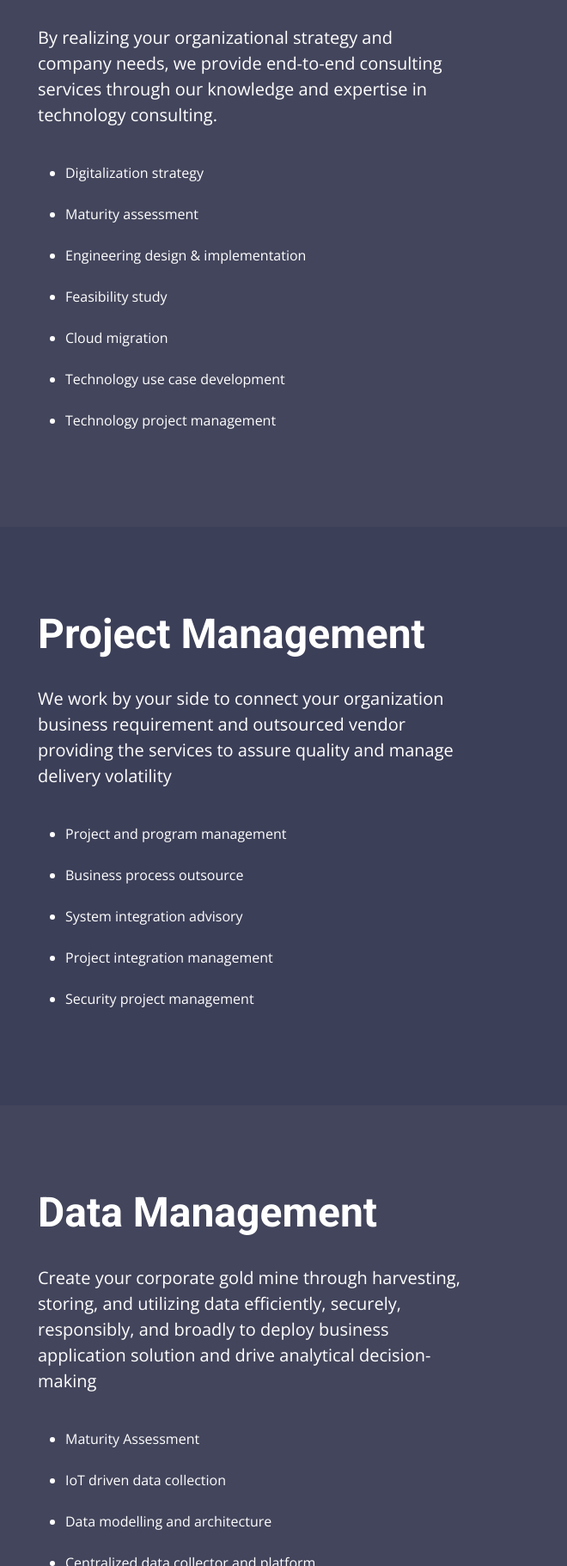
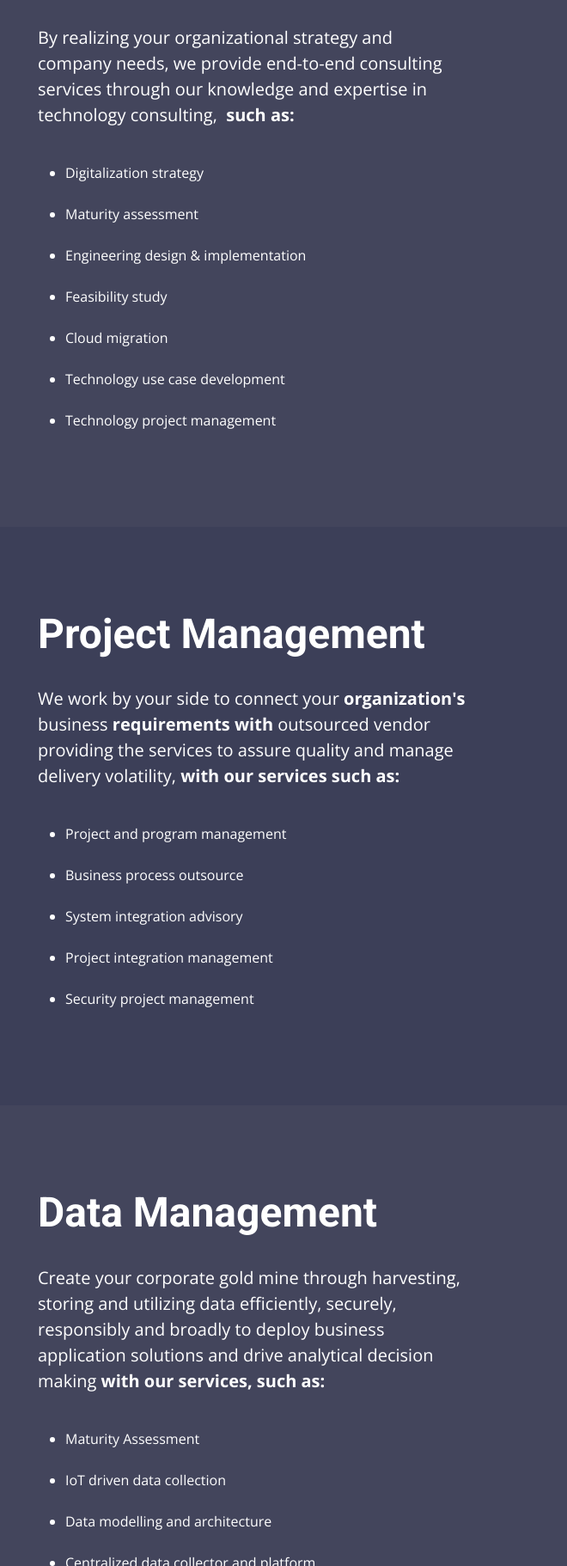
Before and after one commit to CincoDeMayo13/CincoDeMayo13.github.io, a plain HTML site: page index.html in a window 1280 px wide. Shown: the part 827-2649 px from the top of the page at 86% size, 620-1280 px from the left. Drawn offline with nearby package versions, Linux system fonts and the light colour scheme.

Commit message:
bolded words

```diff
--- a/assets/css/style.css
+++ b/assets/css/style.css
@@ -734,7 +734,7 @@ h6 {
 
 #hero2:before {
   content: "";
-  background: rgba(0, 0, 0, 0.5);
+  background: rgba(0, 0, 0, 0.5 );
   position: absolute;
   bottom: 0;
   top: 0;
--- a/index.html
+++ b/index.html
@@ -88,7 +88,9 @@
                         <h1 class="display-5 fw-bolder">Technology Consulting</h1>
 
                         <br>
-                        <p class="lead">By realizing your organizational strategy and company needs, we provide end-to-end consulting services through our knowledge and expertise in technology consulting.
+                        <p class="lead">
+                          By realizing your organizational strategy and company needs, we provide end-to-end consulting services through our knowledge and expertise in technology consulting,
+                          <span style="font-weight: bold;">such as:</span>
                         </p>
 
                         <br>
@@ -138,7 +140,14 @@
                     </h1>
 
                     <br>
-                    <p class="lead">We work by your side to connect your organization business requirement and outsourced vendor providing the services to assure quality and manage delivery volatility
+                    <p class="lead">
+                      We work by your side to connect your
+                      <span style="font-weight: bold;">organization's</span>
+                       business
+                       <span style="font-weight: bold;">requirements</span>
+                       <span style="font-weight: bold;">with</span>
+                        outsourced vendor providing the services to assure quality and manage delivery volatility,
+                       <span style="font-weight: bold;">with our services such as:</span>
 
                     </p>
 
@@ -181,8 +190,9 @@
                     </h1>
 
                     <br>
-                    <p class="lead">Create your corporate gold mine through harvesting, storing, and utilizing data efficiently, securely, responsibly, and broadly to deploy business application solution and drive analytical decision-making
-
+                    <p class="lead">
+                      Create your corporate gold mine through harvesting, storing and utilizing data efficiently, securely, responsibly and broadly to deploy business application solutions and drive analytical decision making
+                      <span style="font-weight: bold;">with our services, such as:</span>
                     </p>
 
                     <br>
```
Also changed, not shown: about.html (+5 -4 lines), mobileCC.html (+7 -2 lines).
